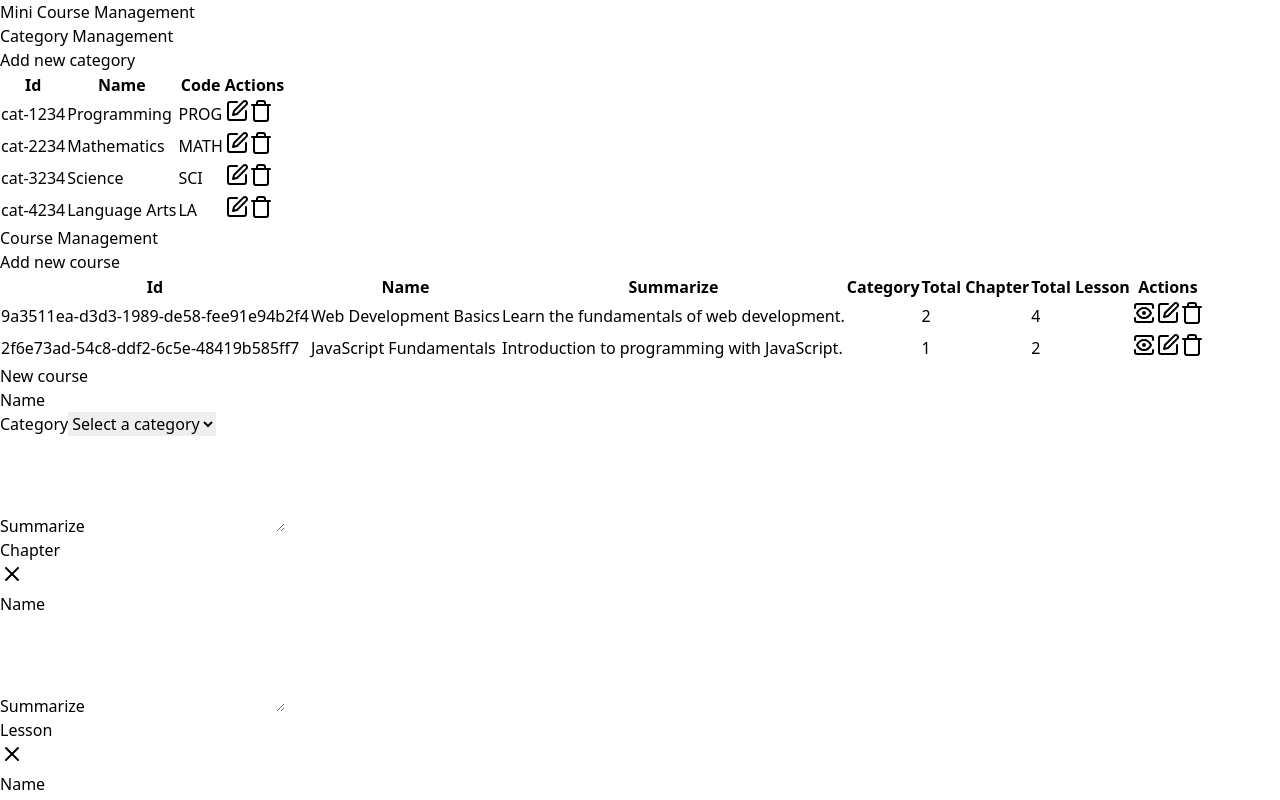
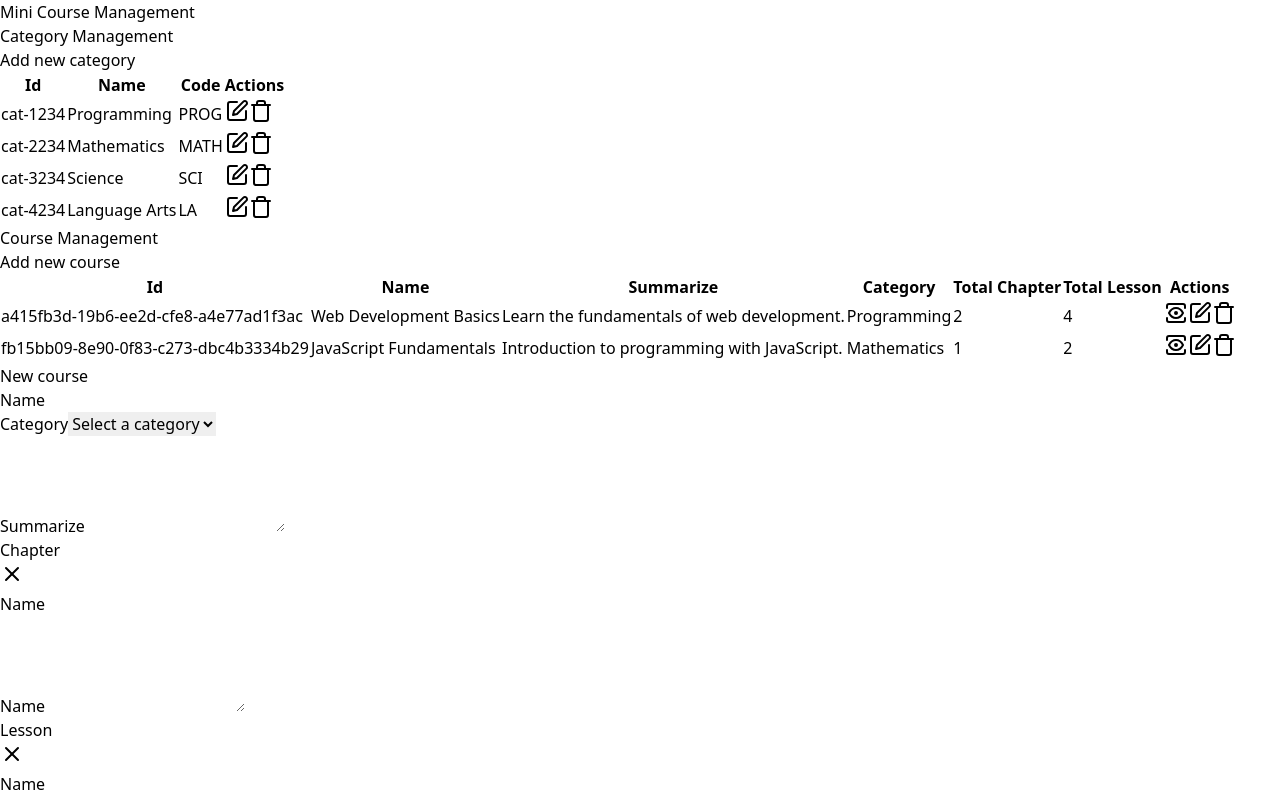
Before and after one commit to Chhayuth2002/course-management, a React (Vite) app: page / in a window 1280 px wide. Shown: the top 800 px of the page. Built offline with nearby package versions, Linux system fonts and the light colour scheme.

Commit message:
finish formik

```diff
--- a/src/App.jsx
+++ b/src/App.jsx
@@ -35,8 +35,11 @@ function App() {
 
   // Course
   const onAddCourse = (form) => {
-    console.log(form);
-    setCourses(courses.concat(form));
+    const newCourse = {
+      ...form,
+      id: uuid(),
+    };
+    setCourses(courses.concat(newCourse));
   };
 
   const onEditCourse = (form) => {
@@ -52,10 +55,9 @@ function App() {
 
   const data = useMemo(() => {
     const result = courses.map((course) => {
-      // let category = "";
-      // if (course.category_id) {
-      //   categories.find((category) => category.id === course?.category_id).name;
-      // }
+      const category = categories.find(
+        (category) => category.id === course.category_id
+      ).name;
 
       const totalLessons = course.chapters.reduce(
         (sum, chapter) => sum + chapter.lessons.length,
@@ -64,7 +66,7 @@ function App() {
 
       return {
         ...course,
-        // category,
+        category,
         total_chapters: course.chapters.length,
         total_lessons: totalLessons,
       };
@@ -99,7 +101,6 @@ function App() {
               selectedItem={selectedItem}
               setSelectedItem={setSelectedItem}
             />
-            {/* <TestForm /> */}
           </div>
         </div>
       </div>
--- a/src/components/Button.jsx
+++ b/src/components/Button.jsx
@@ -5,7 +5,7 @@ export const Button = ({
   isDisable,
   className,
   onClick,
-  type,
+  type = "button",
   variant = "default",
 }) => {
   let baseStyle;
--- /dev/null
+++ b/src/components/ErrorMsg.jsx
@@ -0,0 +1,8 @@
+import { ErrorMessage } from "formik";
+export const ErrorMsg = ({ name }) => {
+  return (
+    <div className="text-sm mb-2 italic text-rose-500">
+      <ErrorMessage name={name} />
+    </div>
+  );
+};
--- /dev/null
+++ b/src/components/course/ChapterFormik.jsx
@@ -0,0 +1,75 @@
+import { TextArea, TextInput } from "../Input";
+import { Button } from "../Button";
+import { X } from "lucide-react";
+import { FieldArray } from "formik";
+import { LessonFormik } from "./LessonFormik";
+import uuid from "react-uuid";
+import { ErrorMsg } from "../ErrorMsg";
+
+export const ChapterFormik = ({
+  remove,
+  chapterForm,
+  handleChange,
+  chapterIndex,
+}) => {
+  return (
+    <div className="shadow-lg rounded-md border p-5">
+      <div className=" items-end justify-end flex">
+        <Button
+          onClick={() => remove(chapterIndex)}
+          variant="icon"
+          type="button"
+        >
+          <X />
+        </Button>
+      </div>
+      <div className=" gap-10">
+        <TextInput
+          label="Name"
+          className="w-full"
+          value={chapterForm.name}
+          name={`chapters.${chapterIndex}.name`}
+          onChange={handleChange}
+        />
+        <ErrorMsg name={`chapters.${chapterIndex}.name`} />
+
+        <TextArea
+          label="Name"
+          className="w-full"
+          value={chapterForm.summarize}
+          name={`chapters.${chapterIndex}.summarize`}
+          onChange={handleChange}
+        />
+        <ErrorMsg name={`chapters.${chapterIndex}.summarize`} />
+      </div>
+      <div className="my-2 flex justify-between mb-2">
+        <div className=" text-xl font-semibold mb-4">Lesson</div>
+      </div>
+
+      <FieldArray name={`chapters.${chapterIndex}.lessons`}>
+        {({ push, remove }) => (
+          <>
+            {chapterForm.lessons.map((lessonForm, index) => (
+              <LessonFormik
+                key={index}
+                push={push}
+                remove={remove}
+                lessonForm={lessonForm}
+                lessonIndex={index}
+                chapterIndex={chapterIndex}
+                handleChange={handleChange}
+              />
+            ))}
+            <div className="flex items-center justify-center">
+              <Button
+                onClick={() => push({ id: uuid(), name: "", content: "" })}
+              >
+                Add new lesson
+              </Button>
+            </div>
+          </>
+        )}
+      </FieldArray>
+    </div>
+  );
+};
--- a/src/components/course/CourseForm.jsx
+++ b/src/components/course/CourseForm.jsx
@@ -1,17 +1,12 @@
-import { useEffect, useState } from "react";
 import { Dropdown, TextArea, TextInput } from "../Input";
 import { Button } from "../Button";
-import { ChapterForm } from "../chapter/ChapterForm";
+import { FieldArray, Formik, Form } from "formik";
+import { ChapterFormik } from "./ChapterFormik";
 import uuid from "react-uuid";
+import { CourseValidate } from "../../schemas";
+import { ErrorMsg } from "../ErrorMsg";
 
-export const CourseForm = ({
-  categoryData,
-  onAdd,
-  onEdit,
-  selectedItem,
-  setSelectedItem,
-}) => {
-  const [form, setForm] = useState({
+const initValue = {
   name: "",
   category_id: "",
   summarize: "",
@@ -29,175 +24,139 @@ export const CourseForm = ({
       ],
     },
   ],
-  });
-
-  const handleCourseFormChange = (e) => {
-    const name = e.target.name;
-    const value = e.target.value;
-
-    setForm({ ...form, [name]: value });
 };
 
-  const handleChapterFormChange = (e, chapterIndex) => {
-    const name = e.target.name;
-    const value = e.target.value;
-
-    setForm((prev) => {
-      prev.chapters[chapterIndex][name] = value;
-
-      return {
-        ...prev,
-      };
-    });
-  };
-
-  const handleLessonFormChange = (e, chapterIndex, lessonIndex) => {
-    const { name, value } = e.target;
-
-    setForm((prev) => {
-      prev.chapters[chapterIndex].lessons[lessonIndex][name] = value;
-
-      return {
-        ...prev,
-      };
-    });
-  };
-
-  // Add
-  const onSaveCourse = () => {
-    const data = {
-      ...form,
-      id: uuid(),
-    };
-    onAdd(data);
-
-    onReset();
-  };
-
-  const onEditCourse = () => {
-    onEdit(form);
-    onReset();
-  };
-
-  const onAddChapter = () => {
-    const newChapter = {
+export const CourseForm = ({
+  categoryData,
+  onAdd,
+  onEdit,
+  selectedItem,
+  setSelectedItem,
+}) => {
+  return (
+    <div className="shadow-xl bg-white p-3 mb-20 rounded-md ">
+      <Formik
+        enableReinitialize={true}
+        initialValues={!selectedItem.id ? initValue : selectedItem}
+        onSubmit={(values, actions) => {
+          if (selectedItem.id) {
+            onEdit(values);
+            setSelectedItem({});
+          } else {
+            onAdd(values);
+          }
+          actions.resetForm();
+        }}
+        validationSchema={CourseValidate}
+      >
+        {({
+          values,
+          handleChange,
+          resetForm,
+          dirty,
+          errors,
+          touched,
+          handleBlur,
+        }) => {
+          return (
+            <Form>
+              <div className=" text-xl font-semibold mb-4">New course</div>
+              {/* Couse Form */}
+              <div className="flex flex-col">
+                <div className="flex flex-row w-full gap-3">
+                  <div className="flex flex-col  w-full">
+                    <TextInput
+                      label="Name"
+                      name="name"
+                      value={values.name}
+                      onChange={handleChange}
+                      // onBlur={handleBlur}
+                      // error={errors.name && touched.name ? errors.name : null}
+                    />
+                    <ErrorMsg name="name" />
+                  </div>
+                  <div className="flex flex-col  w-full">
+                    <Dropdown
+                      data={categoryData}
+                      onChange={handleChange}
+                      label="Category"
+                      className="w-full"
+                      name="category_id"
+                      value={values.category_id}
+                      onBlur={handleBlur}
+                      placeHolder="Select a category"
+                      error={
+                        errors.category_id && touched.category_id
+                          ? errors.category_id
+                          : null
+                      }
+                    />
+                    <ErrorMsg name="category_id" />
+                  </div>
+                </div>
+                <TextArea
+                  label="Summarize"
+                  onChange={handleChange}
+                  value={values.summarize}
+                  name="summarize"
+                  onBlur={handleBlur}
+                  error={
+                    errors.summarize && touched.summarize
+                      ? errors.summarize
+                      : null
+                  }
+                />
+                <ErrorMsg name="summarize" />
+                <div className="my-2 flex justify-between">
+                  <div className=" text-xl font-semibold mb-4">Chapter</div>
+                </div>
+                <FieldArray name="chapters">
+                  {({ push, remove }) => (
+                    <>
+                      <div className="grid grid-cols-2 gap-3 ">
+                        {values.chapters?.map((chapterForm, index) => (
+                          <ChapterFormik
+                            key={index}
+                            push={push}
+                            remove={remove}
+                            chapterForm={chapterForm}
+                            chapterIndex={index}
+                            handleChange={handleChange}
+                            errors={errors}
+                            handleBlur={handleBlur}
+                            touched={touched}
+                          />
+                        ))}
+                      </div>
+                      <div className=" flex items-center justify-center p-2 ">
+                        <Button
+                          type="button"
+                          onClick={() =>
+                            push({
                               id: uuid(),
                               name: "",
                               summarize: "",
-      lessons: [
-        {
-          id: uuid(),
-          name: "",
-          content: "",
-        },
-      ],
-    };
-
-    setForm((prev) => {
-      return {
-        ...prev,
-        chapters: [...prev.chapters, newChapter],
-      };
-    });
-  };
-
-  const removeChapter = (index) => {
-    let list = { ...form };
-    list.chapters.splice(index, 1);
-
-    console.log(list);
-    setForm(list);
-  };
-
-  const onReset = () => {
-    setForm({
-      name: "",
-      category_id: "",
-      summarize: "",
-      chapters: [
-        {
-          id: uuid(),
-          name: "",
-          summarize: "",
-          lessons: [
-            {
-              id: uuid(),
-              name: "",
-              content: "",
-            },
-          ],
-        },
-      ],
-    });
-    setSelectedItem({});
-  };
-
-  useEffect(() => {
-    if (selectedItem.id) {
-      setForm(selectedItem);
+                              lessons: [{ id: uuid(), name: "", content: "" }],
+                            })
                           }
-  }, [selectedItem]);
-
-  return (
-    <div className="shadow-xl bg-white p-3 mb-20 rounded-md ">
-      <div className=" text-xl font-semibold mb-4">New course</div>
-
-      <div className="flex flex-col">
-        <div className="flex flex-row w-full gap-3">
-          <TextInput
-            label="Name"
-            className="w-full"
-            name="name"
-            value={form.name}
-            onChange={handleCourseFormChange}
-          />
-          <Dropdown
-            data={categoryData}
-            onChange={handleCourseFormChange}
-            label="Category"
-            className="w-full"
-            name="category_id"
-            value={form.category_id}
-            placeHolder="Select a category"
-          />
+                        >
+                          Add new chapter
+                        </Button>
                       </div>
-        <TextArea
-          label="Summarize"
-          onChange={handleCourseFormChange}
-          value={form.summarize}
-          name="summarize"
-        />
-
-        <div className="my-2 flex justify-between">
-          <div className=" text-xl font-semibold mb-4">Chapter</div>
-        </div>
-        <div className="grid grid-cols-2 gap-3 ">
-          {form?.chapters?.map((chapForm, index) => (
-            <ChapterForm
-              key={index}
-              index={index}
-              chapForm={chapForm}
-              handleFormChange={handleChapterFormChange}
-              setForm={setForm}
-              removeChapter={removeChapter}
-              form={form}
-              handleLessonFormChange={handleLessonFormChange}
-            />
-          ))}
-        </div>
-        <div className=" flex items-center justify-center p-4">
-          <Button onClick={onAddChapter}>Add new chapter</Button>
-        </div>
+                    </>
+                  )}
+                </FieldArray>
               </div>
               <div className="my-2 gap-5">
-        <Button
-          className="mr-2"
-          onClick={!selectedItem.name ? onSaveCourse : onEditCourse}
-        >
-          {!selectedItem.name ? "Save" : "Update"}
+                <Button className="mr-2" type="submit" isDisable={!dirty}>
+                  Save
                 </Button>
-        <Button onClick={onReset}>Reset</Button>
+                <Button onClick={() => resetForm()}>Reset</Button>
               </div>
+            </Form>
+          );
+        }}
+      </Formik>
     </div>
   );
 };
--- /dev/null
+++ b/src/components/course/LessonFormik.jsx
@@ -0,0 +1,46 @@
+import { Button } from "../Button";
+import { X } from "lucide-react";
+import { TextArea, TextInput } from "../Input";
+import { ErrorMsg } from "../ErrorMsg";
+
+export const LessonFormik = ({
+  remove,
+  lessonForm,
+  lessonIndex,
+  chapterIndex,
+  handleChange,
+}) => {
+  return (
+    <div className="gap-2 my-3">
+      <div className="shadow-lg rounded-md border p-2">
+        <div className=" items-end justify-end flex">
+          <Button onClick={() => remove(lessonIndex)} variant="icon">
+            <X />
+          </Button>
+        </div>
+        <div className=" gap-2">
+          <TextInput
+            className="w-full"
+            label="Name"
+            name={`chapters.${chapterIndex}.lessons.${lessonIndex}.name`}
+            value={lessonForm.name}
+            onChange={handleChange}
+          />
+          <ErrorMsg
+            name={`chapters.${chapterIndex}.lessons.${lessonIndex}.name`}
+          />
+          <TextArea
+            className="w-full"
+            label="Content"
+            name={`chapters.${chapterIndex}.lessons.${lessonIndex}.content`}
+            value={lessonForm.content}
+            onChange={handleChange}
+          />
+          <ErrorMsg
+            name={`chapters.${chapterIndex}.lessons.${lessonIndex}.content`}
+          />
+        </div>
+      </div>
+    </div>
+  );
+};
--- a/src/schemas.jsx
+++ b/src/schemas.jsx
@@ -1,7 +1,33 @@
 import * as Yup from "yup";
 
 export const CourseValidate = Yup.object({
-  name: Yup.string().required("Name is required").min(3, "Name must be at"),
+  name: Yup.string()
+    .required("Course name is required")
+    .min(3, "Course must be at least 3"),
+  summarize: Yup.string()
+    .min(3, "Course summarize must be at least 3")
+    .required("Chapter summarize is required"),
+  category_id: Yup.string().required("Category is required"),
+  chapters: Yup.array().of(
+    Yup.object().shape({
+      name: Yup.string()
+        .required("Chapter name is required")
+        .min(3, "Chapter name must be at least 3"),
+      summarize: Yup.string()
+        .min(3, "Chapter summarize must be at least 3")
+        .required("Chapter summarize is required"),
+      lessons: Yup.array().of(
+        Yup.object().shape({
+          name: Yup.string()
+            .required("Lesson name is required")
+            .min(3, "Lesson name must be at least 3"),
+          content: Yup.string()
+            .min(3, "Lesson content must be at least 3")
+            .required("Lesson content is required"),
+        })
+      ),
+    })
+  ),
 });
 
 export const CategoryValidate = Yup.object({
```
Also changed, not shown: src/components/Input.jsx (+2 -22 lines), src/components/testformilk/FriendList.jsx (added, +57 -0 lines). Lines whose indentation alone changed are shown as unchanged.
